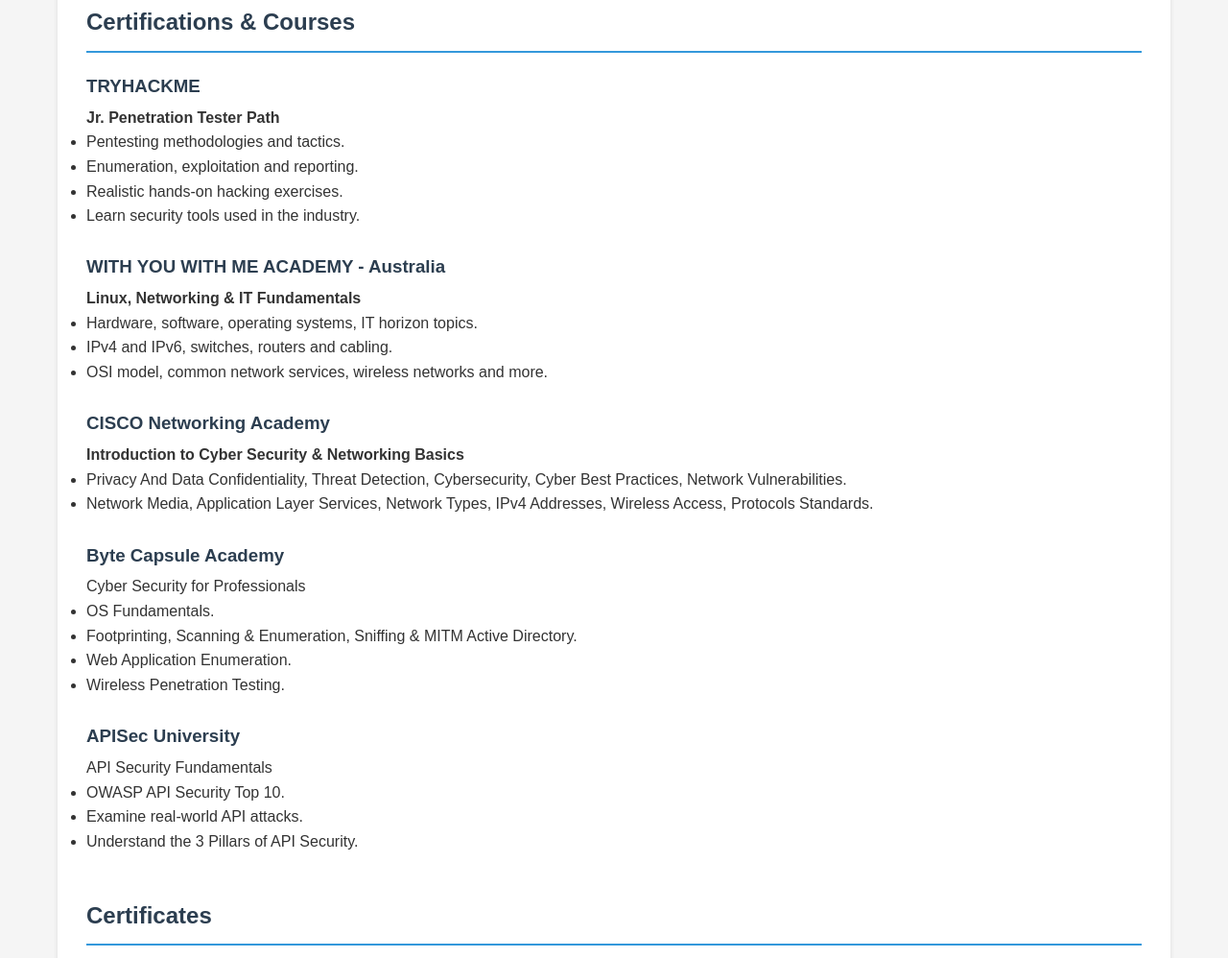
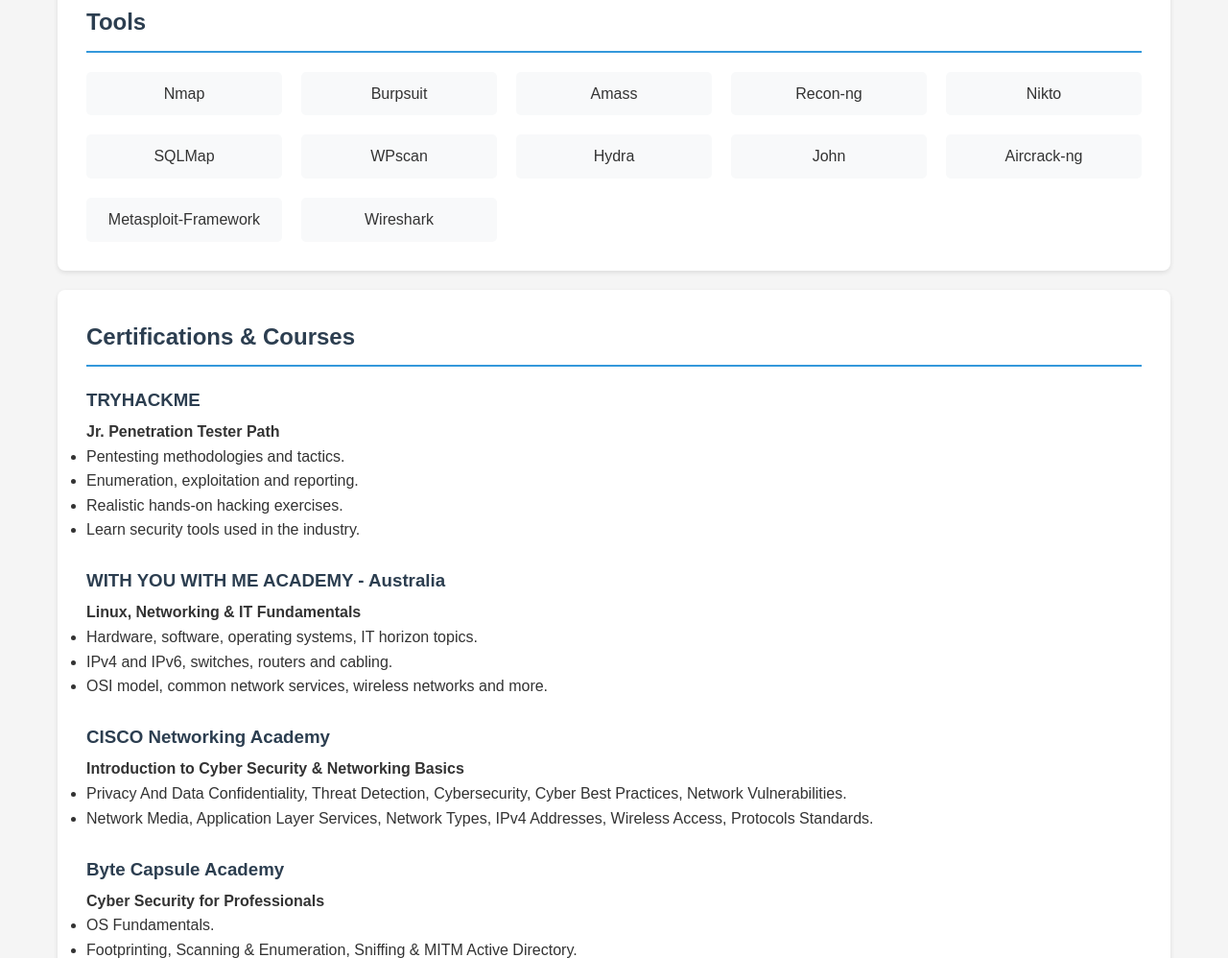
Before and after one commit to sujonmia-06/Resume-of-Sujon, a plain HTML site: page index.html in a window 1280 px wide. Shown: the part 1416-2414 px from the top of the page at 96% size. Drawn offline with Linux system fonts and the light colour scheme.

Commit message:
tools added

```diff
--- a/index.html
+++ b/index.html
@@ -175,6 +175,24 @@
         </section>
 
         <section class="section">
+            <h2 class="section-title">Tools</h2>
+            <div class="skills-grid">
+                <div class="skill-item">Nmap</div>
+                <div class="skill-item">Burpsuit</div>
+                <div class="skill-item">Amass</div>
+                <div class="skill-item">Recon-ng</div>
+                <div class="skill-item">Nikto</div>
+                <div class="skill-item">SQLMap</div>
+                <div class="skill-item">WPscan</div>
+                <div class="skill-item">Hydra</div>
+                <div class="skill-item">John</div>
+                <div class="skill-item">Aircrack-ng</div>
+                <div class="skill-item">Metasploit-Framework</div>
+                <div class="skill-item">Wireshark</div>
+            </div>
+        </section>
+
+        <section class="section">
             <h2 class="section-title">Certifications & Courses</h2>
             <div class="course-item">
             <h3>TRYHACKME</h3>
@@ -202,7 +220,7 @@
                 </ul>
                 <br>
                 <h3>Byte Capsule Academy</h3>
-                <p>Cyber Security for Professionals</p>
+                <p><b>Cyber Security for Professionals</b></p>
                 <ul>
                     <li>OS Fundamentals.</li>
                     <li>Footprinting, Scanning & Enumeration, Sniffing & MITM Active Directory.</li>
@@ -211,7 +229,7 @@
                 </ul>
                 <br>
                 <h3>APISec University</h3>
-                <p>API Security Fundamentals</p>
+                <p><b>API Security Fundamentals</b></p>
                 <ul>
                     <li>OWASP API Security Top 10.</li>
                     <li>Examine real-world API attacks.</li>
```
